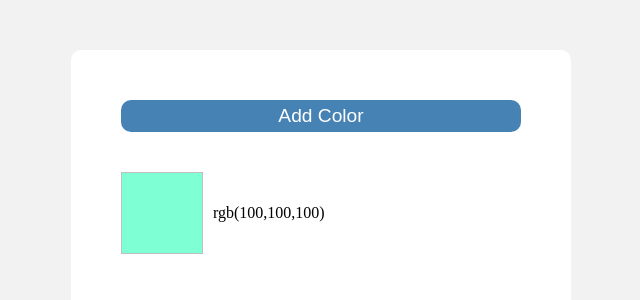
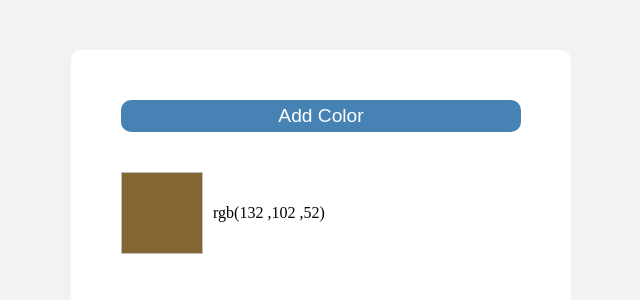
Before and after one commit to Mmomenzadeh/Momenzadeh-HW18-maktab-85, a React (Vite) app: page / in a window 1280 px wide. Both pictures are taken after a click on the button "Add Color". Shown: the top 300 px of the page, without its empty margins (319-959 px from the left). Built offline with nearby package versions, Linux system fonts and the light colour scheme.

Commit message:
finish question-1 functionality

```diff
--- a/src/Components/Question-1/Question-1.css
+++ b/src/Components/Question-1/Question-1.css
@@ -48,5 +48,4 @@
     width: 80px;
     height: 80px;
     border: 1px solid rgb(191, 191, 191);
-    background-color: aquamarine;
 }
--- a/src/Components/Question-1/index.jsx
+++ b/src/Components/Question-1/index.jsx
@@ -1,28 +1,46 @@
-import { useState } from "react"
-import "./Question-1.css"
+import { useState } from "react";
+import "./Question-1.css";
 
-const Question1 = ()=>{
+const Question1 = () => {
+  const [colors, setColors] = useState([]);
 
-    const [colors , setColors] = useState([])
+  const renderColorHandler = () => {
+    const red = Math.floor(Math.random() * 256);
+    const green = Math.floor(Math.random() * 256);
+    const blue = Math.floor(Math.random() * 256);
+    const generateColor = {
+      red,
+      green,
+      blue,
+    };
 
-    const renderColorHandler=()=>{}
-    return(
+    setColors([...colors, generateColor]);
+  };
+  return (
     <div className="Question1">
       <div className="generate-color">
         <button onClick={renderColorHandler}>Add Color</button>
         <div className="color-container">
-
-                <div className="color">
-                        <div className="background-color"></div>
-                        <p className="rgb-color">rgb(100,100,100)</p>
+          {colors.map((color, index) => {
+            return (
+              <div className="color" key={index}>
+                <div
+                  className="background-color"
+                  style={{
+                    backgroundColor: ` rgb(${color.red} ,${color.green} ,${color.blue})`,
+                  }}
+                ></div>
+                <p className="rgb-color">
+                  {" "}
+                  rgb{`(${color.red} ,${color.green} ,${color.blue})`}
+                </p>
               </div>
-
-
-
+            );
+          })}
         </div>
       </div>
     </div>
-    )
-}
+  );
+};
 
-export default Question1
+export default Question1;
```
Lines whose indentation alone changed are shown as unchanged.
